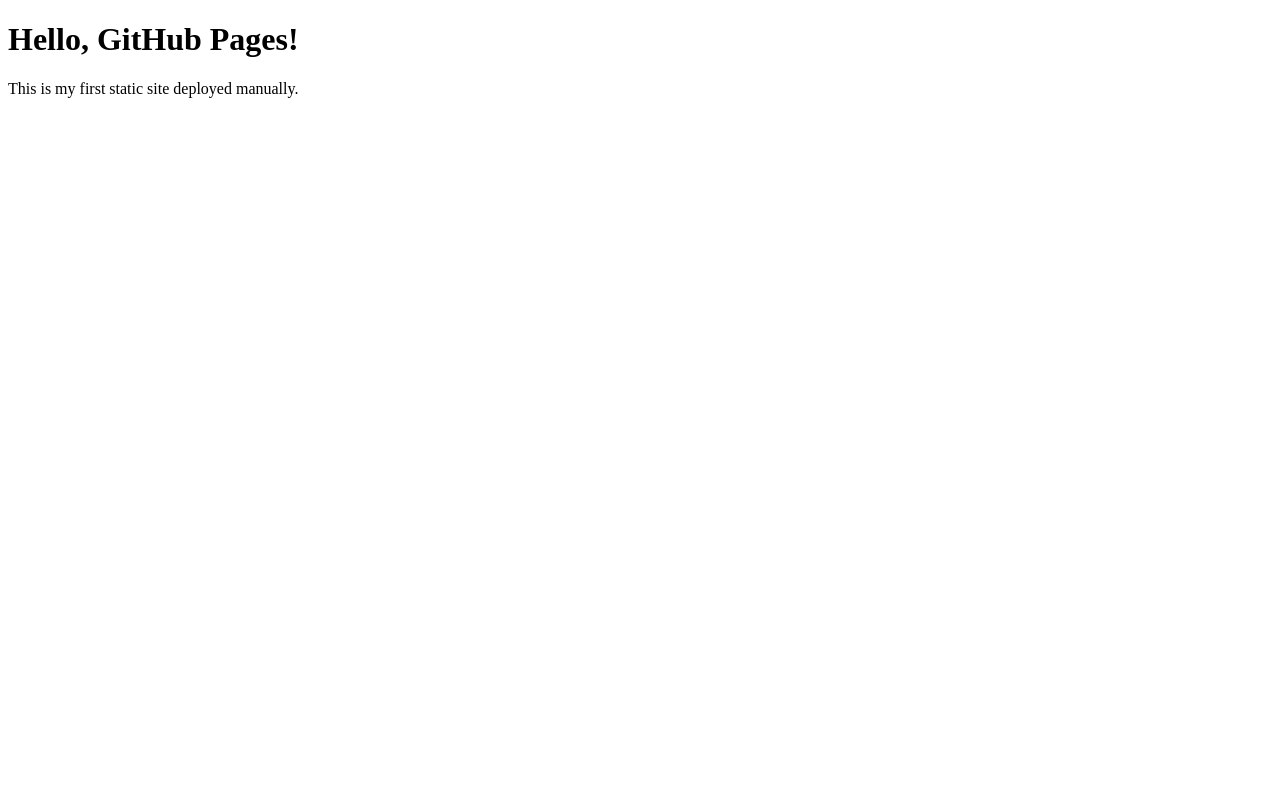
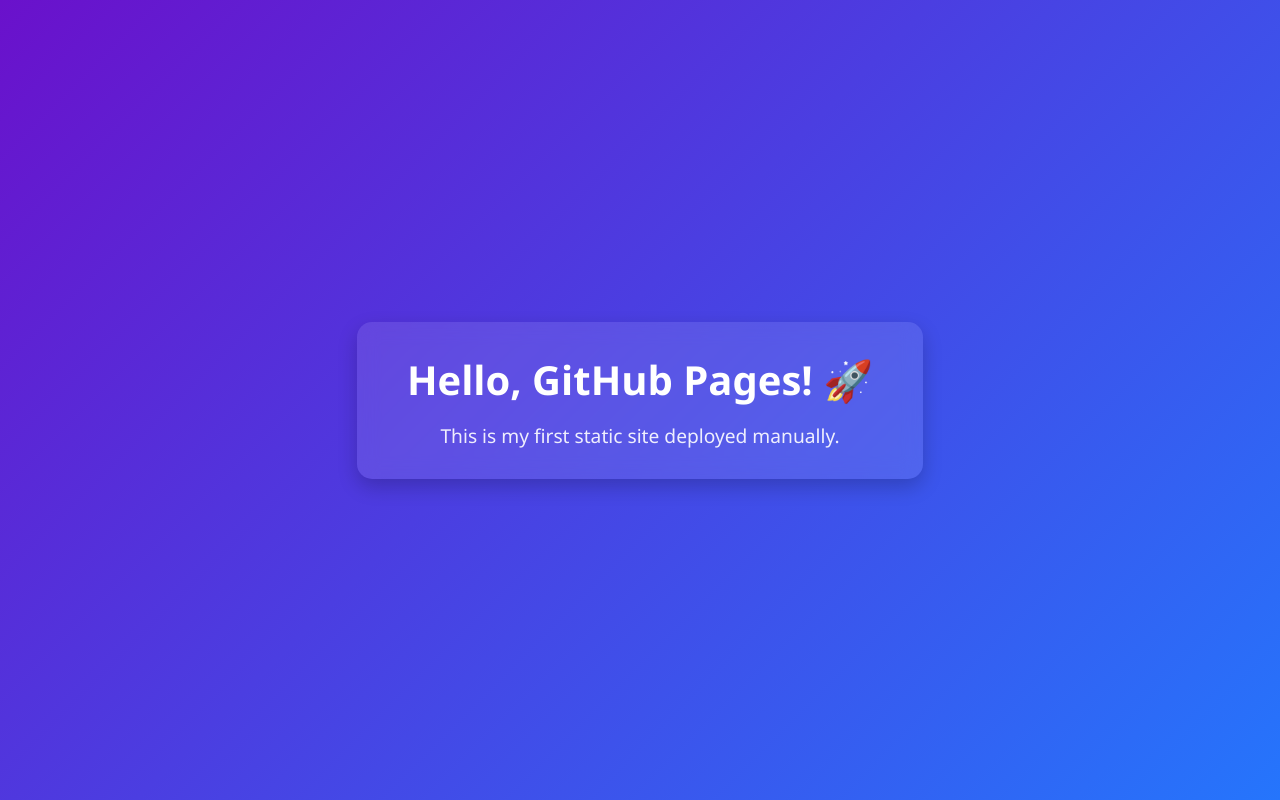
Before and after one commit to Krishnavenisree/Html-site, a plain HTML site: page index.html in a window 1280 px wide. Drawn offline with Linux system fonts and the light colour scheme.

Commit message:
Updated HTML and CSS design

```diff
--- a/index.html
+++ b/index.html
@@ -2,9 +2,12 @@
 <html>
 <head>
     <title>My First CI/CD Demo</title>
+    <link rel="stylesheet" href="style.css">
 </head>
 <body>
-    <h1>Hello, GitHub Pages!</h1>
-    <p>This is my first static site deployed manually.</p>
+    <div class="container">
+        <h1>Hello, GitHub Pages! 🚀</h1>
+        <p>This is my first static site deployed manually.</p>
+    </div>
 </body>
 </html>
--- a/style.css
+++ b/style.css
@@ -1,32 +1,39 @@
-
+/* Reset default margins & paddings */
 * {
     margin: 0;
     padding: 0;
     box-sizing: border-box;
 }
 
+/* Body styling */
 body {
-    font-family: Arial, Helvetica, sans-serif;
-    background: linear-gradient(135deg, #6a11cb 0%, #2575fc 100%);
+    font-family: 'Segoe UI', Tahoma, Geneva, Verdana, sans-serif;
+    background: linear-gradient(135deg, #6a11cb, #2575fc);
     color: white;
-    text-align: center;
     height: 100vh;
     display: flex;
-    flex-direction: column;
     justify-content: center;
     align-items: center;
 }
 
-h1 {
-    font-size: 3rem;
-    margin-bottom: 15px;
-    text-shadow: 2px 2px 5px rgba(0,0,0,0.3);
+/* Container styling */
+.container {
+    text-align: center;
+    background: rgba(255, 255, 255, 0.1);
+    padding: 30px 50px;
+    border-radius: 15px;
+    box-shadow: 0 8px 20px rgba(0, 0, 0, 0.2);
+    backdrop-filter: blur(10px);
 }
 
+/* Heading */
+h1 {
+    font-size: 2.5rem;
+    margin-bottom: 15px;
+}
+
+/* Paragraph */
 p {
     font-size: 1.2rem;
-    background: rgba(255, 255, 255, 0.15);
-    padding: 10px 20px;
-    border-radius: 10px;
-    box-shadow: 0 4px 10px rgba(0,0,0,0.2);
+    opacity: 0.9;
 }
```
